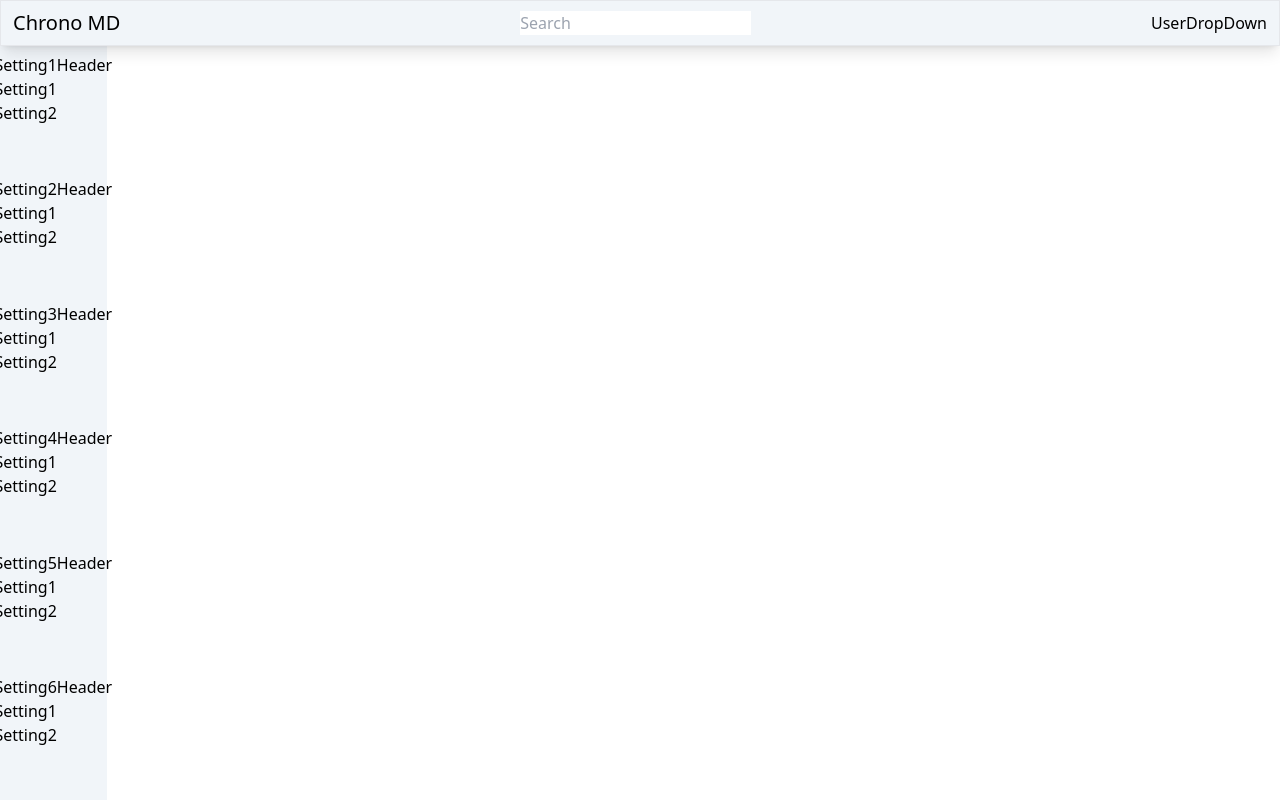
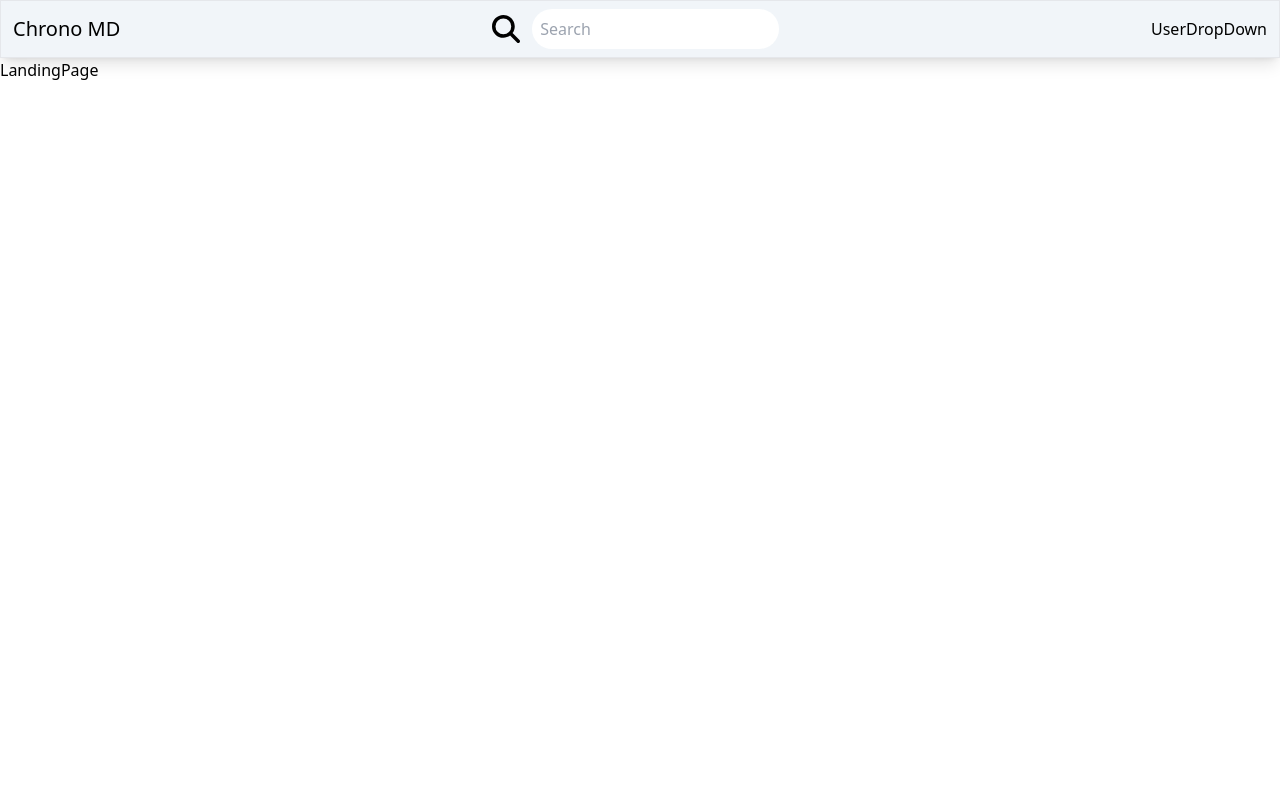
Before and after one commit to scottpickering31/ChronoMD, a React (Create React App) app in the folder frontend/: page / in a window 1280 px wide. Built offline with nearby package versions, Linux system fonts and the light colour scheme.

Commit message:
feat: Update Navbar component file paths, add NavSearchBar component, add UserDropDown component and update package.json dependencies

```diff
--- a/frontend/src/App.tsx
+++ b/frontend/src/App.tsx
@@ -5,7 +5,7 @@ import Sidebar from "./containers/Sidebar";
 import LandingPage from "./pages/landingpage/LandingPage";
 
 function App() {
-  const [loggedIn, setLoggedIn] = React.useState(false);
+  const [loggedIn, setLoggedIn] = React.useState(true);
 
   return (
     <div>
--- /dev/null
+++ b/frontend/src/assets/svg/MagnifyingGlass.tsx
@@ -0,0 +1,20 @@
+import React from "react";
+
+interface MagnifyingGlass {
+  className?: string;
+}
+const MagnifyingGlass: React.FC<MagnifyingGlass> = ({
+  className = "",
+}: MagnifyingGlass) => {
+  return (
+    <svg
+      xmlns="http://www.w3.org/2000/svg"
+      viewBox="0 0 512 512"
+      className="absolute w-7 h-10"
+    >
+      <path d="M416 208c0 45.9-14.9 88.3-40 122.7L502.6 457.4c12.5 12.5 12.5 32.8 0 45.3s-32.8 12.5-45.3 0L330.7 376c-34.4 25.2-76.8 40-122.7 40C93.1 416 0 322.9 0 208S93.1 0 208 0S416 93.1 416 208zM208 352a144 144 0 1 0 0-288 144 144 0 1 0 0 288z" />
+    </svg>
+  );
+};
+
+export default MagnifyingGlass;
--- a/frontend/src/components/Navbar/NavSearchBar.tsx
+++ /dev/null
@@ -1,10 +0,0 @@
-import React from "react";
-function NavSearchBar() {
-  return (
-    <div className="flex flex-row">
-      <input type="text" placeholder="Search" />
-    </div>
-  );
-}
-
-export default NavSearchBar;
--- /dev/null
+++ b/frontend/src/components/navbar/NavSearchBar.tsx
@@ -0,0 +1,17 @@
+import React from "react";
+import MagnifyingGlass from "../../assets/svg/MagnifyingGlass";
+
+function NavSearchBar() {
+  return (
+    <div className="flex flex-row">
+      <div className="mr-10">
+        <MagnifyingGlass />
+      </div>
+      <div>
+        <input type="text" placeholder="Search" className="rounded-full p-2" />
+      </div>
+    </div>
+  );
+}
+
+export default NavSearchBar;
--- a/frontend/src/containers/Navbar.tsx
+++ b/frontend/src/containers/Navbar.tsx
@@ -1,8 +1,8 @@
 import { Link } from "react-router-dom";
 import { Routes, Route } from "react-router-dom";
 import React from "react";
-import UserDropDown from "../components/Navbar/UserDropDown";
-import NavSearchBar from "../components/Navbar/NavSearchBar";
+import UserDropDown from "../components/navbar/UserDropDown";
+import NavSearchBar from "../components/navbar/NavSearchBar";
 
 function Navbar() {
   return (
```
Also changed, not shown: package.json (added, +9 -0 lines), frontend/src/components/navbar/UserDropDown.tsx (renamed from frontend/src/components/Navbar/UserDropDown.tsx), 1 other file (tests, documents, lock files or other folders).
